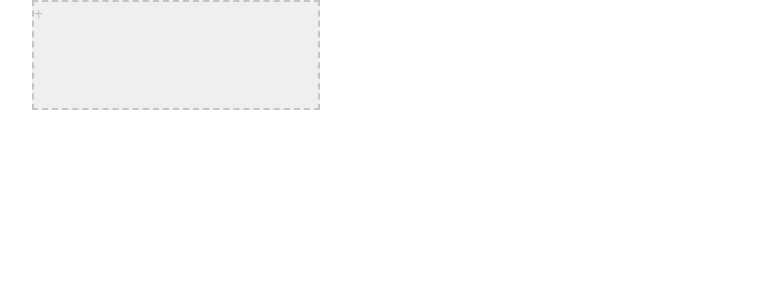
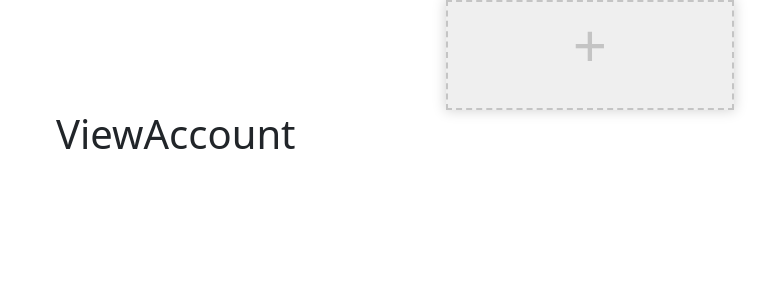
Before and after one commit to Navmonti/Walletino, a React (Create React App) app in the folder Walletino.Web/clientapp/: page / in a window 1280 px wide. Shown: the top 300 px of the page, without its empty margins (50-819 px from the left). Built offline with nearby package versions, Linux system fonts and the light colour scheme.

Commit message:
change routings

```diff
--- a/Walletino.Web/clientapp/src/App.tsx
+++ b/Walletino.Web/clientapp/src/App.tsx
@@ -1,6 +1,7 @@
 import { BrowserRouter as Router, Routes, Route } from 'react-router-dom';
+import { Login, Main, Panel, Signup } from './pages';
+
 import 'bootstrap/dist/css/bootstrap.css';
-import { Login, Main, Panel, Signup } from './pages';
 
 function App() {
     return (
@@ -10,7 +11,6 @@ function App() {
                     <Route path="/panel" element={<Panel />} />
                     <Route path="/login" element={<Login />} />
                     <Route path="/signup" element={<Signup />} />
-                    <Route path="/home" element={<Main />} />
                     <Route path="/" element={<Main />} />
                 </Routes>
             </Router>
--- /dev/null
+++ b/Walletino.Web/clientapp/src/components/app/account/accountStyle.css
@@ -0,0 +1,83 @@
+.page-content {
+    display: flex;
+    justify-content: center;
+    align-items: center;
+    align-content: center;
+    height: 100vh;
+}
+
+.content {
+    border: 2px solid #708090;
+    padding: 20px 10px;
+    margin: auto;
+    max-width: 350px;
+    position: relative;
+    border-radius: 10px;
+}
+
+.content-header {
+    position: relative;
+    width: 100%;
+    margin: auto;
+    text-align: center;
+    color: #708090
+}
+
+.content-body {
+    display: flex;
+    flex-direction: column;
+    align-content: center;
+    justify-content: center;
+    align-items: center;
+    position: relative;
+    width: 100%;
+    height: 100%;
+}
+
+    .content-body p {
+        padding: 0;
+        margin: 0;
+    }
+
+.social-holder {
+    width: 100%;
+    display: flex;
+    margin: 10px auto;
+    justify-content: center;
+}
+
+.social-icon {
+    width: 50px;
+    height: 50px;
+    border-radius: 50%;
+    background-color: #708090;
+    display: flex;
+    margin: auto 10px;
+}
+
+
+.button {
+    border: 1px solid #708090;
+    background-color: #708090;
+    width: 288px;
+    height: 50px;
+    margin: 10px;
+    color: #f1f8ff;
+    font-weight: 600;
+    border-radius: 5px;
+}
+
+.input {
+    border: 1px solid #708090;
+    background-color: #efefef;
+    width: 288px;
+    height: 50px;
+    margin: 10px;
+    padding: 0 12px 0 16px;
+    border-radius: 5px;
+}
+
+.sperator {
+    border: 1px solid #808080;
+    width: 100%;
+}
--- /dev/null
+++ b/Walletino.Web/clientapp/src/components/app/account/addAccount.tsx
@@ -0,0 +1,25 @@
+import React from 'react'
+import './accountStyle.css'
+
+const AddAccount = () => {
+    return <div className="container page-content">
+        <div className="row">
+            <div className="col-md-12">
+                <div className="content">
+                    <div className="content-header">
+                        <h1>Add Account</h1>
+                    </div>
+                    <hr className="sperator" />
+                    <div className="content-body">
+                        <input type="text" placeholder="username" className="input" />
+                        <input type="password" placeholder="password" className="input" />
+                        <input type="password" placeholder="confirm password" className="input" />
+                        <button className="button">Signup</button>
+                    </div>
+                </div>
+            </div>
+        </div>
+    </div>
+}
+
+export default AddAccount;
--- /dev/null
+++ b/Walletino.Web/clientapp/src/components/app/account/addViewAccount.tsx
@@ -0,0 +1,12 @@
+import { BrowserRouter as Router, Routes, Route, useLocation, useNavigate } from 'react-router-dom';
+import './accountStyle.css'
+
+const AddViewAccount = () => {
+    const navigation = useNavigate();
+    return <div className="add-account" onClick={() => { navigation(`./addAccount`) }}>
+        <span className="plus">+</span>
+    </div>
+
+}
+
+export default AddViewAccount;
--- /dev/null
+++ b/Walletino.Web/clientapp/src/components/app/account/deleteAccount.tsx
@@ -0,0 +1,9 @@
+import React from 'react'
+
+const DeleteAccount = () => {
+
+    return <h1>DeleteAccount</h1>
+
+}
+
+export default DeleteAccount;
--- /dev/null
+++ b/Walletino.Web/clientapp/src/components/app/account/editAccount.tsx
@@ -0,0 +1,9 @@
+import React from 'react'
+
+const EditAccount = () => {
+
+    return <h1>EditAccount</h1>
+
+}
+
+export default EditAccount;
--- /dev/null
+++ b/Walletino.Web/clientapp/src/components/app/account/index.tsx
@@ -0,0 +1,13 @@
+import AddAccount from './addAccount'
+import EditAccount from './editAccount'
+import DeleteAccount from './deleteAccount'
+import ViewAccount from './viewAccount'
+import AddViewAccount from './addViewAccount'
+
+export {
+    AddAccount,
+    EditAccount,
+    DeleteAccount,
+    ViewAccount,
+    AddViewAccount
+}
--- /dev/null
+++ b/Walletino.Web/clientapp/src/components/app/account/viewAccount.tsx
@@ -0,0 +1,9 @@
+import React from 'react'
+
+const ViewAccount = () => {
+
+    return <h1>ViewAccount</h1>
+
+}
+
+export default ViewAccount;
--- a/Walletino.Web/clientapp/src/pages/main/Main.tsx
+++ b/Walletino.Web/clientapp/src/pages/main/Main.tsx
@@ -1,14 +1,17 @@
+import { BrowserRouter as Router, Routes, Route, useLocation, useNavigate } from 'react-router-dom';
+import { AddAccount, DeleteAccount, EditAccount, ViewAccount } from '../../components/app/account';
+import Account from './account';
 import './main.css'
 
 const Main = () => {
     return <div className="container">
         <div className="row">
             <div className="col-md-12">
-                <div className="card-account">
-
-                </div>
-                <div className="add-account">
-                    +
+                <div className="card-account-holder">
+                    <Routes>
+                        <Route path="/" element={<Account />} />
+                        <Route path="/account" element={<Account />} />
+                    </Routes>
                 </div>
             </div>
         </div>
--- /dev/null
+++ b/Walletino.Web/clientapp/src/pages/main/account/index.tsx
@@ -0,0 +1,25 @@
+import { Routes, Route, useLocation } from 'react-router-dom';
+import { AddAccount, EditAccount, DeleteAccount, ViewAccount, AddViewAccount } from '../../../components/app/account';
+
+const Account = () => {
+    const path = useLocation();
+    debugger;
+    console.log(`${path.pathname}`)
+    return <div className="container">
+        <div className="row">
+            <div className="col-md-12">
+                <div className="card-account-holder">
+                    <AddViewAccount />
+                    <Routes>
+                        <Route path={`/addAccount`} element={<AddAccount />} />
+                        {/*<Route path={`/account/editAccount`} element={<EditAccount />} />*/}
+                        {/*<Route path={`/account/deleteAccunt`} element={<DeleteAccount />} />*/}
+                        <Route path={`/`} element={<ViewAccount />} />
+                    </Routes>
+                </div>
+            </div>
+        </div>
+    </div>
+}
+
+export default Account;
--- a/Walletino.Web/clientapp/src/pages/main/main.css
+++ b/Walletino.Web/clientapp/src/pages/main/main.css
@@ -1,93 +1,20 @@
-.page-content {
-    display: flex;
-    justify-content: center;
-    align-items: center;
-    align-content: center;
-    height: 100vh;
-}
-
-.content {
-    border: 2px solid #708090;
-    padding: 20px 10px;
-    margin: auto;
-    max-width: 350px;
-    position: relative;
-    border-radius: 10px;
-}
-
-.content-header {
-    position: relative;
-    width: 100%;
-    margin: auto;
-    text-align: center;
-    color: #708090
-}
-
-.content-body {
-    display: flex;
-    flex-direction: column;
-    align-content: center;
-    justify-content: center;
-    align-items: center;
-    position: relative;
-    width: 100%;
-    height: 100%;
-}
-
-    .content-body p {
-        padding: 0;
-        margin: 0;
-    }
-
-.social-holder {
-    width: 100%;
-    display: flex;
-    margin: 10px auto;
-    justify-content: center;
-}
-
-.social-icon {
-    width: 50px;
-    height: 50px;
-    border-radius: 50%;
-    background-color: #708090;
-    display: flex;
-    margin: auto 10px;
-}
-
-
-.button {
-    border: 1px solid #708090;
-    background-color: #708090;
-    width: 288px;
-    height: 50px;
-    margin: 10px;
-    color: #f1f8ff;
-    font-weight: 600;
-    border-radius: 5px;
-}
-
-.input {
-    border: 1px solid #708090;
-    background-color: #efefef;
-    width: 288px;
-    height: 50px;
-    margin: 10px;
-    padding: 0 12px 0 16px;
-    border-radius: 5px;
-}
-
-.sperator {
-    border: 1px solid #808080;
-    width: 100%;
-}
-
-
-
 .add-account {
     width: 288px;
     height: 110px;
     background-color: #efefef;
     border: 2px dashed #c4c4c4;
     color: #c4c4c4;
+    margin: auto;
+    display: flex;
+    align-content: center;
+    justify-content: center;
+    align-items: center;
+    box-shadow: 0px 0px 12px 1px #d5d5d5;
 }
+
+.plus {
+    vertical-align: middle;
+    position: absolute;
+    top: 0;
+    font-size:60px
+}
```
Also changed, not shown: 1 other file (tests, documents, lock files or other folders).
